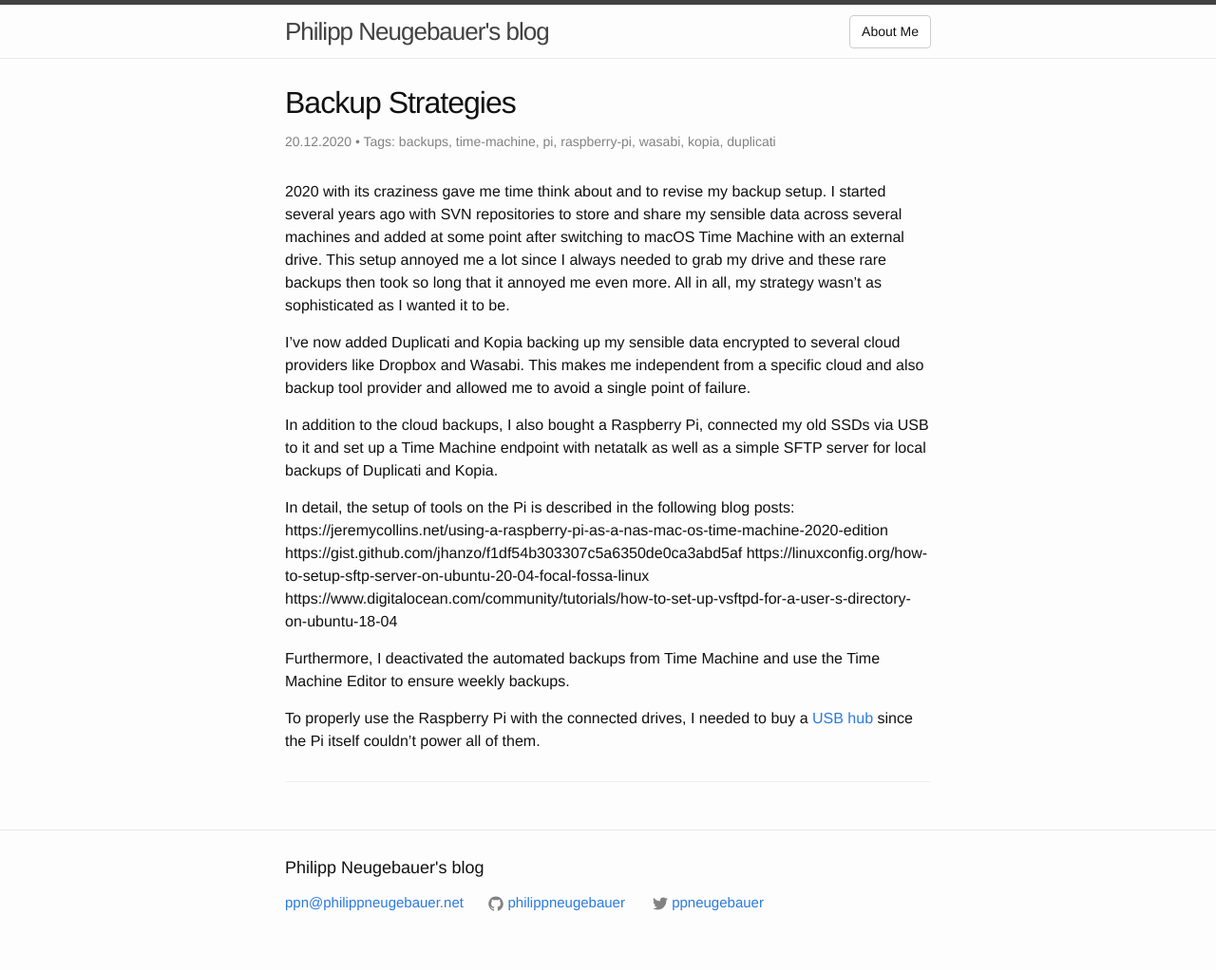
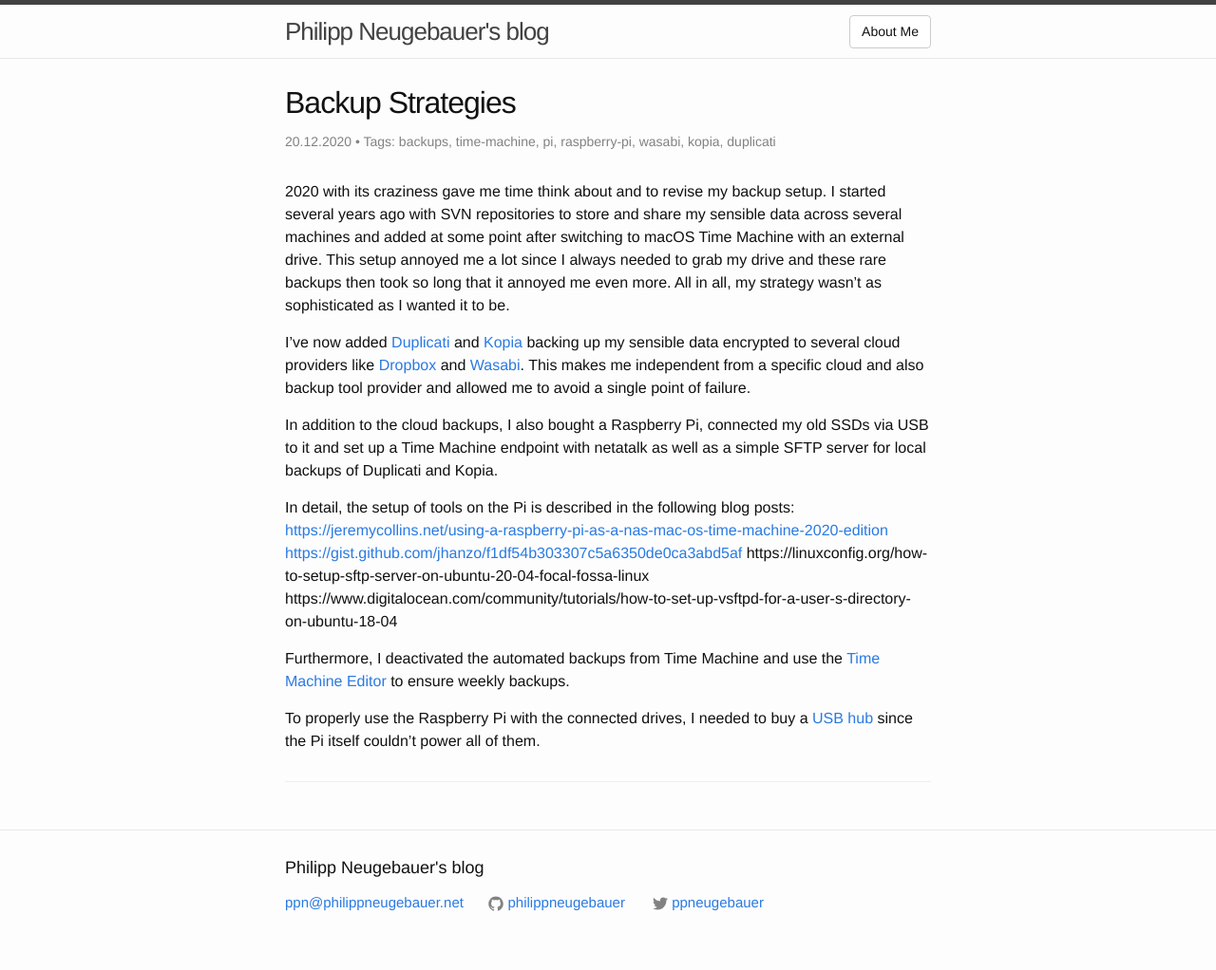
Before and after one commit to philippneugebauer/philippneugebauer.github.io, a Jekyll site: the page built from _posts/2020-12-04-backup-strategy.markdown, in a window 1280 px wide. Shown: the whole page at 95% size. Built offline with Jekyll 4.4.1, drawn with Linux system fonts in a browser that asks for light colours; some of the changed lines change nothing that is shown.

Commit message:
add links to backup strategy post

```diff
--- a/_posts/2020-12-04-backup-strategy.markdown
+++ b/_posts/2020-12-04-backup-strategy.markdown
@@ -10,16 +10,16 @@ I started several years ago with SVN repositories to store and share my sensible
 This setup annoyed me a lot since I always needed to grab my drive and these rare backups then took so long that it annoyed me even more.
 All in all, my strategy wasn't as sophisticated as I wanted it to be.
 
-I've now added Duplicati and Kopia backing up my sensible data encrypted to several cloud providers like Dropbox and Wasabi. This makes me independent from a specific cloud and also backup tool provider and allowed me to avoid a single point of failure.
+I've now added [Duplicati](https://www.duplicati.com/) and [Kopia](https://kopia.io/) backing up my sensible data encrypted to several cloud providers like [Dropbox](https://www.dropbox.com/) and [Wasabi](https://wasabi.com/). This makes me independent from a specific cloud and also backup tool provider and allowed me to avoid a single point of failure.
 
 In addition to the cloud backups, I also bought a Raspberry Pi, connected my old SSDs via USB to it and set up a Time Machine endpoint with netatalk as well as a simple SFTP server for local backups of Duplicati and Kopia.
 
 In detail, the setup of tools on the Pi is described in the following blog posts:
-https://jeremycollins.net/using-a-raspberry-pi-as-a-nas-mac-os-time-machine-2020-edition
-https://gist.github.com/jhanzo/f1df54b303307c5a6350de0ca3abd5af
+<https://jeremycollins.net/using-a-raspberry-pi-as-a-nas-mac-os-time-machine-2020-edition>
+<https://gist.github.com/jhanzo/f1df54b303307c5a6350de0ca3abd5af>
 https://linuxconfig.org/how-to-setup-sftp-server-on-ubuntu-20-04-focal-fossa-linux
 https://www.digitalocean.com/community/tutorials/how-to-set-up-vsftpd-for-a-user-s-directory-on-ubuntu-18-04
 
-Furthermore, I deactivated the automated backups from Time Machine and use the Time Machine Editor to ensure weekly backups.
+Furthermore, I deactivated the automated backups from Time Machine and use the [Time Machine Editor](https://tclementdev.com/timemachineeditor/) to ensure weekly backups.
 
 To properly use the Raspberry Pi with the connected drives, I needed to buy a [USB hub](https://www.amazon.de/gp/product/B07P6MPXJ7/ref=ppx_yo_dt_b_asin_title_o04_s00?ie=UTF8&psc=1) since the Pi itself couldn't power all of them.
```
